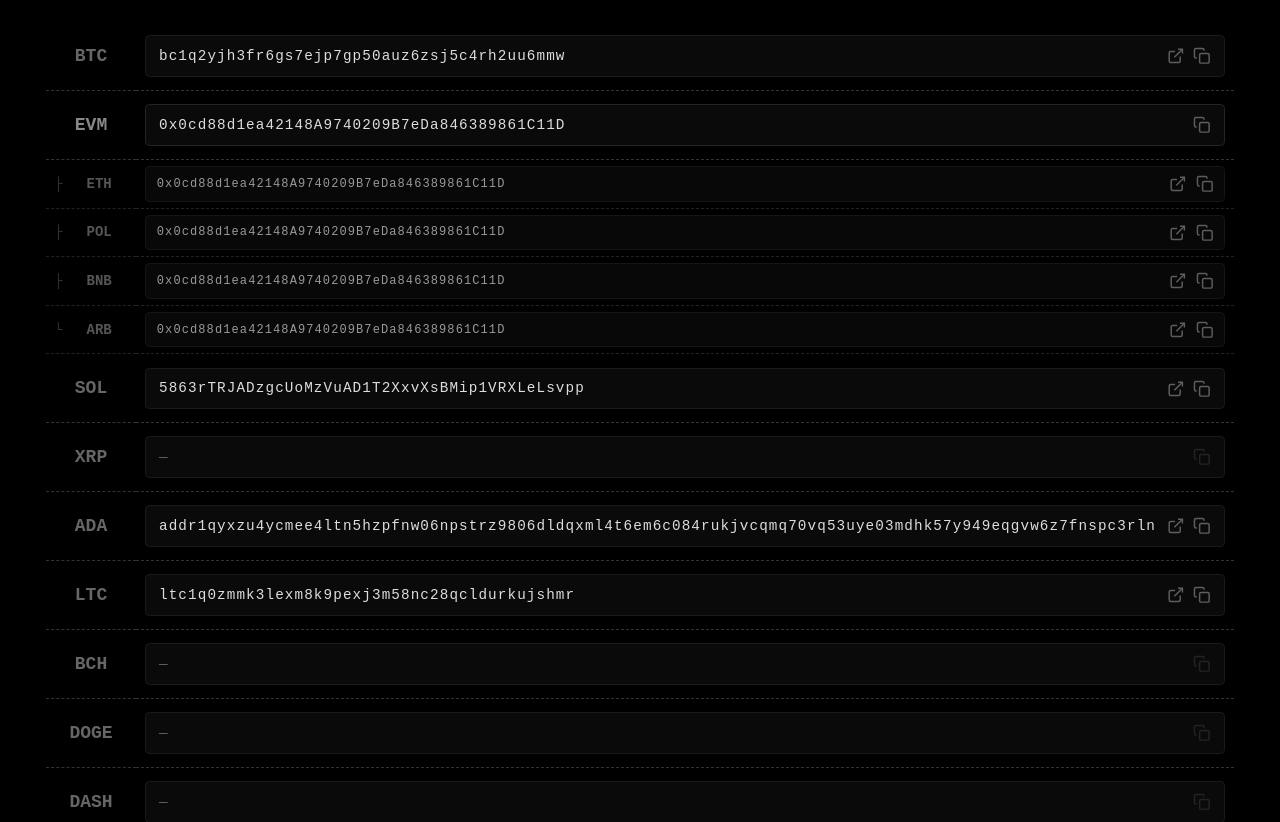
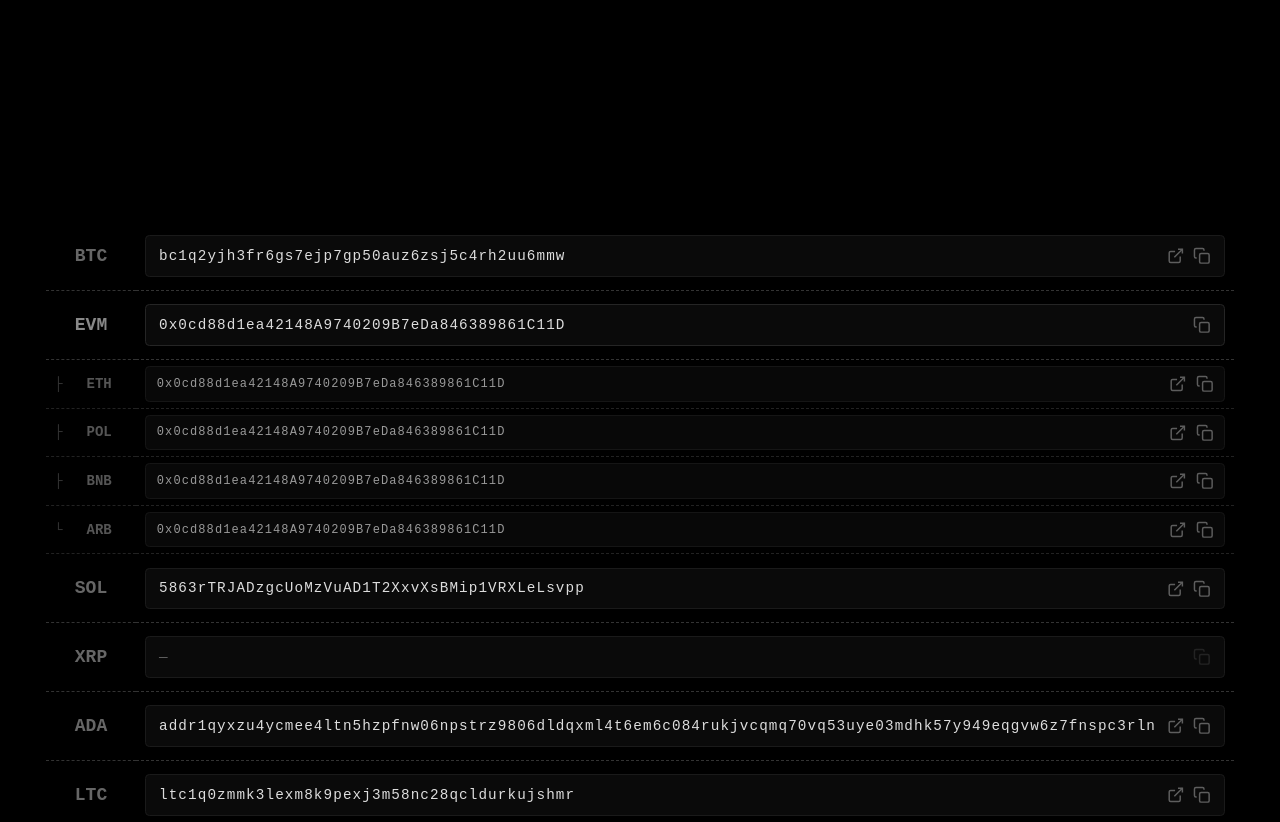
Before and after one commit to hlixli/pipopo, a plain HTML site: page index.html in a window 1280 px wide. Shown: the top 822 px of the page. Drawn offline with Linux system fonts and the light colour scheme.

Commit message:
Update index.html

```diff
--- a/index.html
+++ b/index.html
@@ -29,13 +29,13 @@
     font-family: "Courier New", monospace;
     font-size: 15.4px;
     padding: 22px;
-    padding-top: max(22px, env(safe-area-inset-top));
+    padding-top: max(calc(25vh + 22px), env(safe-area-inset-top));
     padding-bottom: max(22px, env(safe-area-inset-bottom));
     padding-left: max(22px, env(safe-area-inset-left));
     padding-right: max(22px, env(safe-area-inset-right));
     min-height: 100vh;
     display: flex;
-    align-items: center;
+    align-items: flex-start;
     justify-content: center;
   }
   table {
```
